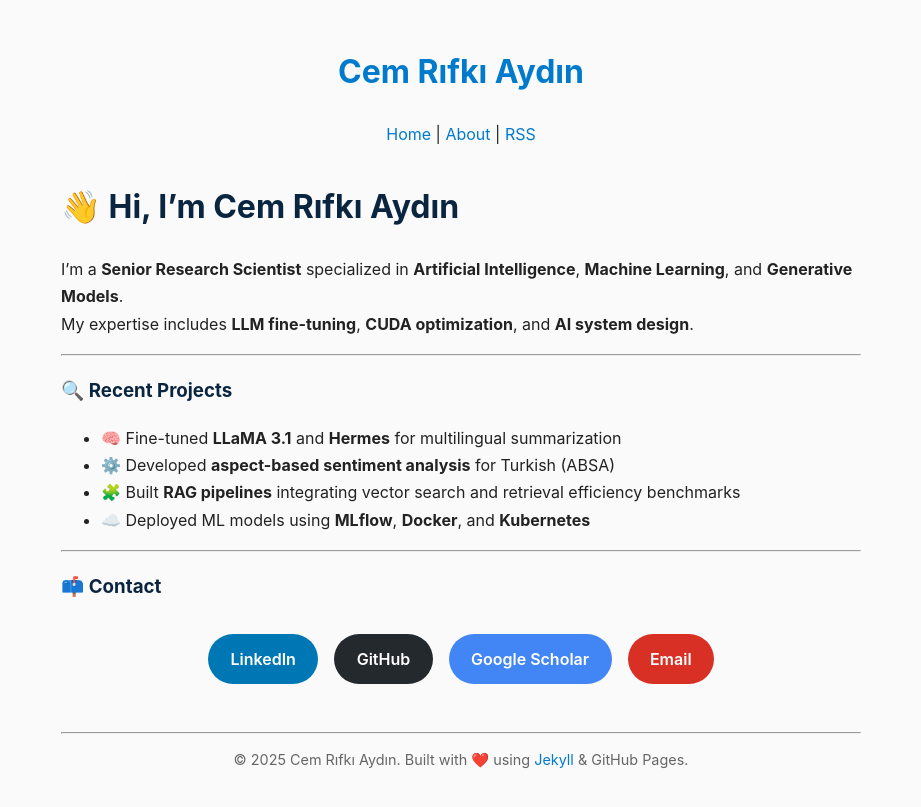
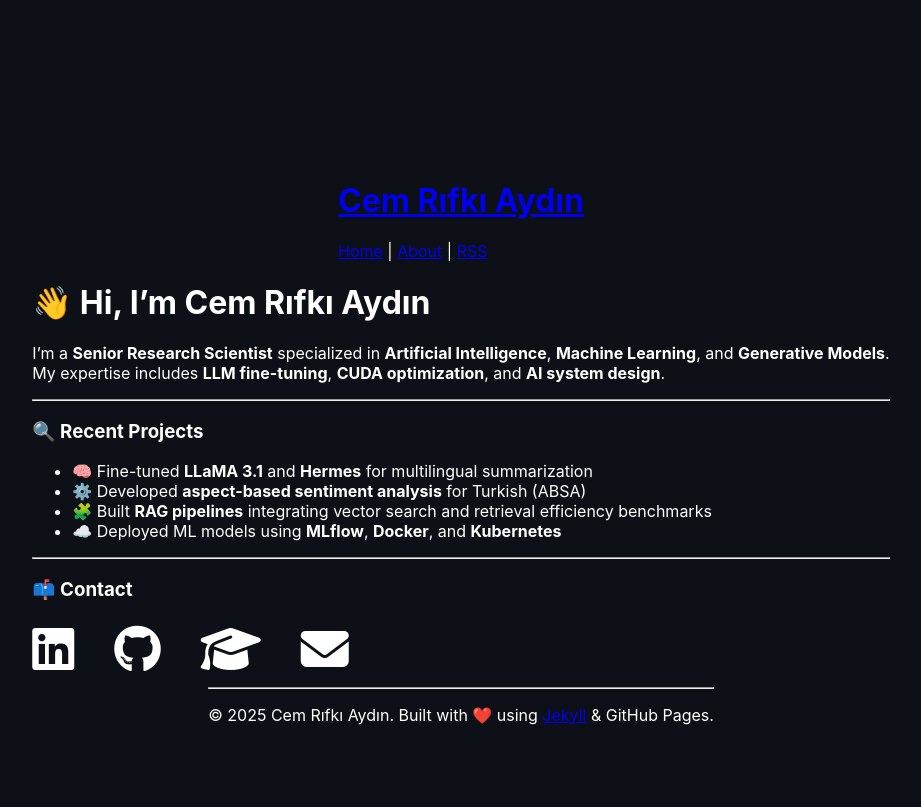
Before and after one commit to cemrifki/cemrifki.github.io, a Jekyll site: the page built from index.md, in a window 1280 px wide. Shown: the top 807 px of the page, without its empty margins (179-1100 px from the left). Built offline with Jekyll 4.4.1, drawn with Linux system fonts in a browser that asks for light colours.

Commit message:
Updated additional files to ensure the icons display correctly.

```diff
--- a/_layouts/default.html
+++ b/_layouts/default.html
@@ -15,6 +15,7 @@
         <a href="{{ '/about' | relative_url }}">About</a> |
         <a href="{{ '/feed.xml' | relative_url }}">RSS</a>
       </nav>
+      <link rel="stylesheet" href="https://cdnjs.cloudflare.com/ajax/libs/font-awesome/6.5.0/css/all.min.css">
     </header>
 
     <main>
--- a/assets/css/style.css
+++ b/assets/css/style.css
@@ -1,72 +1,44 @@
 body {
-  font-family: "Inter", system-ui, sans-serif;
-  margin: 0 auto;
-  max-width: 800px;
-  line-height: 1.7;
-  padding: 1.5rem;
-  background-color: #fafafa;
-  color: #222;
+  font-family: 'Inter', sans-serif;
+  background-color: #0d1117;
+  color: #fff;
+  display: flex;
+  flex-direction: column;
+  align-items: center;
+  justify-content: center;
+  height: 100vh;
+  margin: 0;
 }
 
-header {
-  text-align: center;
-  margin-bottom: 2rem;
+.contact-icons {
+  display: flex;
+  gap: 2.5rem;
+  margin-top: 1rem;
 }
 
-h1, h2, h3 {
-  color: #0a2540;
+.icon {
+  font-size: 3rem;
+  color: #fff;
+  text-decoration: none;
+  transition: transform 0.2s, color 0.2s;
 }
 
-a {
-  color: #007acc;
-  text-decoration: none;
-}
-a:hover {
-  text-decoration: underline;
+.icon:hover {
+  transform: scale(1.2);
 }
 
-footer {
-  text-align: center;
-  margin-top: 3rem;
-  font-size: 0.9rem;
-  color: #666;
+.icon.linkedin:hover {
+  color: #0a66c2;
 }
 
-.contact-buttons {
-  display: flex;
-  flex-wrap: wrap;
-  justify-content: center;
-  gap: 1rem;
-  margin-top: 2rem;
+.icon.github:hover {
+  color: #6e5494;
 }
 
-.btn {
-  display: inline-block;
-  padding: 0.7rem 1.4rem;
-  border-radius: 30px;
-  font-weight: 600;
-  color: white;
-  text-decoration: none;
-  transition: transform 0.2s ease, background-color 0.2s ease;
+.icon.scholar:hover {
+  color: #4285f4;
 }
 
-.btn:hover {
-  transform: translateY(-3px);
+.icon.email:hover {
+  color: #ff9800;
 }
-
-/* Platform-specific colors */
-.linkedin {
-  background-color: #0077b5;
-}
-
-.github {
-  background-color: #24292e;
-}
-
-.scholar {
-  background-color: #4285f4;
-}
-
-.email {
-  background-color: #d93025;
-}
--- a/index.md
+++ b/index.md
@@ -20,9 +20,17 @@ My expertise includes **LLM fine-tuning**, **CUDA optimization**, and **AI syste
 
 ### 📫 Contact
 
-<div class="contact-buttons">
-  <a href="https://www.linkedin.com/in/cem-rifki-aydin-ph-d-0698b83a/" class="btn linkedin" target="_blank">LinkedIn</a>
-  <a href="https://github.com/cemrifki" class="btn github" target="_blank">GitHub</a>
-  <a href="https://scholar.google.com/citations?user=_NzE9pUAAAAJ&hl=en" class="btn scholar" target="_blank">Google Scholar</a>
-  <a href="mailto:cemrifkiaydin@gmail.com" class="btn email">Email</a>
+<div class="contact-icons">
+  <a href="https://www.linkedin.com/in/cem-rifki-aydin-ph-d-0698b83a/" class="icon linkedin" target="_blank" title="LinkedIn">
+    <i class="fab fa-linkedin"></i>
+  </a>
+  <a href="https://github.com/cemrifki" class="icon github" target="_blank" title="GitHub">
+    <i class="fab fa-github"></i>
+  </a>
+  <a href="https://scholar.google.com/citations?user=_NzE9pUAAAAJ&hl=en" class="icon scholar" target="_blank" title="Google Scholar">
+    <i class="fas fa-graduation-cap"></i>
+  </a>
+  <a href="mailto:cemrifkiaydin@gmail.com" class="icon email" title="Email">
+    <i class="fas fa-envelope"></i>
+  </a>
 </div>
```
